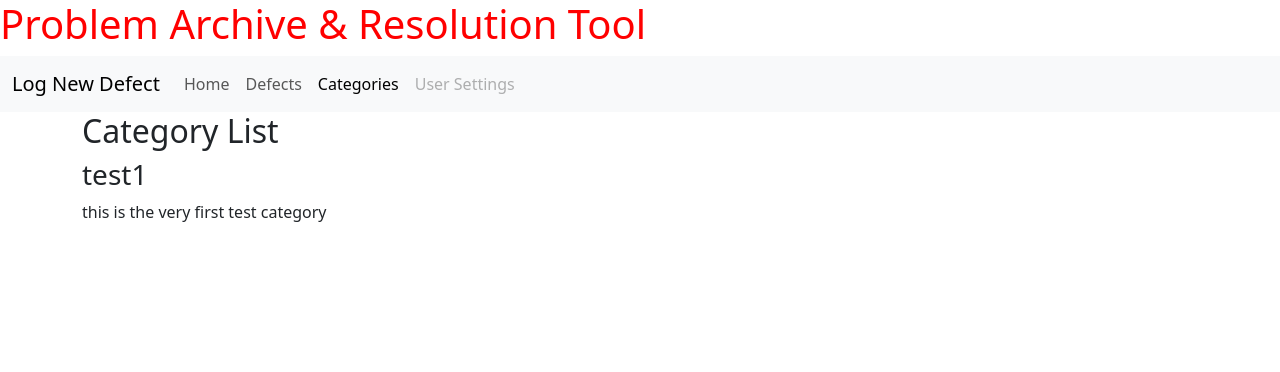
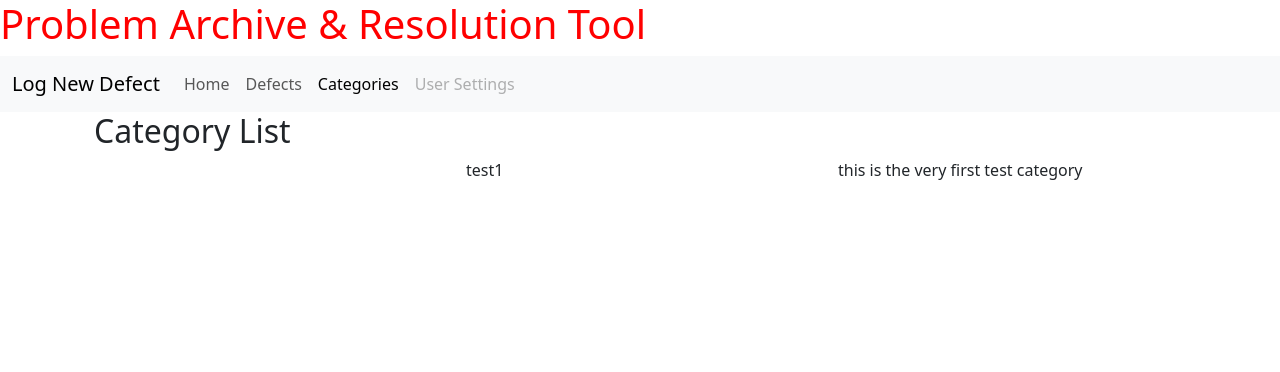
Before and after one commit to bezabu/bb-gp-pp4-part, a Django app: page /defect/category_list/ in a window 1280 px wide. Shown: the top 372 px of the page. Run offline with Django 4.2, Linux system fonts and the light colour scheme; data comes from the database, SQL or seed files in the repository; some libraries are stand-ins or nearby versions.

Commit message:
Add fontawesome icons to category and defect lists, add colour styling

```diff
--- a/defect/templates/defect/category_list.html
+++ b/defect/templates/defect/category_list.html
@@ -1,11 +1,27 @@
 {% extends "base.html" %}
 {% load static %}
 {% block content %}
+<div class="container-lg">
+    <div class="row">
+        <div class="col">
+            <h2>Category List</h2>
+        </div>
+    </div>
+    <div class="row">
+        <div class="col">
+            {% for category in object_list %}
+            <div class="row">
+                <div class="col"><p><i class="fa-solid {{category.fa_string}}" style="color:{{ category.colour }};"></i></p></div>
+                <div class="col"><p>{{category.name}}</p></div>
+                <div class="col"><p>{{category.description}}</p></div>
+            </div>
+            {% endfor %}
+        </div>
+    </div>
+</div>
 
-    <h2>Category List</h2>
-        {% for category in object_list %}
-    <h3>{{category.name}}</h3>
-    <p>{{category.description}}</p>
-    {% endfor %}
+
+
+
 
 {% endblock %}
--- a/defect/templates/defect/defect_list.html
+++ b/defect/templates/defect/defect_list.html
@@ -12,8 +12,8 @@
             {% for defect in defects %}
             <div class="row">
 
-            {{ defect.category.fa_string }}
-            <div class="col"><p><i class="fa-solid {{defect.category.fa_string}}"></i></p></div>
+                <div class="col"><p><i class="fa-solid {{defect.category.fa_string}}" style="color: {{ defect.category.colour }};"></i></p></div>
+                <div class="col"><p>{{defect.updates_count}}</p></div>
                 <div class="col"><p>{{defect.title}}</p></div>
                 <div class="col"><p>{{defect.reported_on}}</p></div>
                 <div class="col"><p>{{defect.author}}</p></div>
--- a/defect/views.py
+++ b/defect/views.py
@@ -7,15 +7,12 @@ from .models import Defect, Category
 def_per_page = 10
 
 def defect_list(request):
-
-    #queryset = Category.objects.all()
     defects = Defect.objects.all()
     categorys = Category.objects.all()
     context = {
         'categorys': categorys,
         'defects': defects
     }
-    #template_name = "defect_list.html"
     paginate_by = def_per_page
     return render(
         request, 'defect/defect_list.html', context)
--- a/part/settings.py
+++ b/part/settings.py
@@ -30,7 +30,7 @@ SECRET_KEY = os.environ.get("SECRET_KEY")
 
 
 # SECURITY WARNING: don't run with debug turned on in production!
-DEBUG = True
+DEBUG = False
 
 ALLOWED_HOSTS = ['8000-bezabu-bbgppp4part-ak6kzfnujzt.ws-eu110.gitpod.io', '.herokuapp.com']
 
```
Lines whose indentation alone changed are shown as unchanged.
